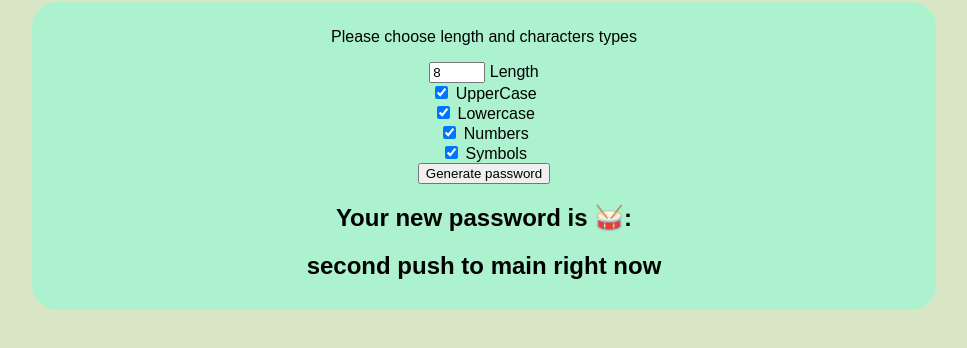
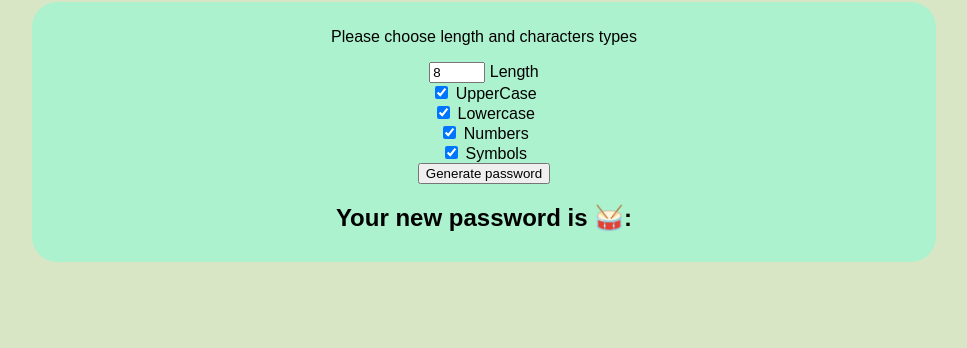
Before and after one commit to Elroy770/js.learning, a plain HTML site: page index.html in a window 1280 px wide. Shown: the part 78-426 px from the top of the page, without its empty margins (156-1123 px from the left). Drawn offline with Linux system fonts and the light colour scheme.

Commit message:
delete the stupid h2 because the trigger is working

```diff
--- a/index.html
+++ b/index.html
@@ -35,7 +35,6 @@
             <h2>Your new password is 🥁: </h2>
             <p id="password"></p>
     </div>
-    <h2> second push to main right now</h2>
 
     <script src="index.js"></script>
 </html>
```
